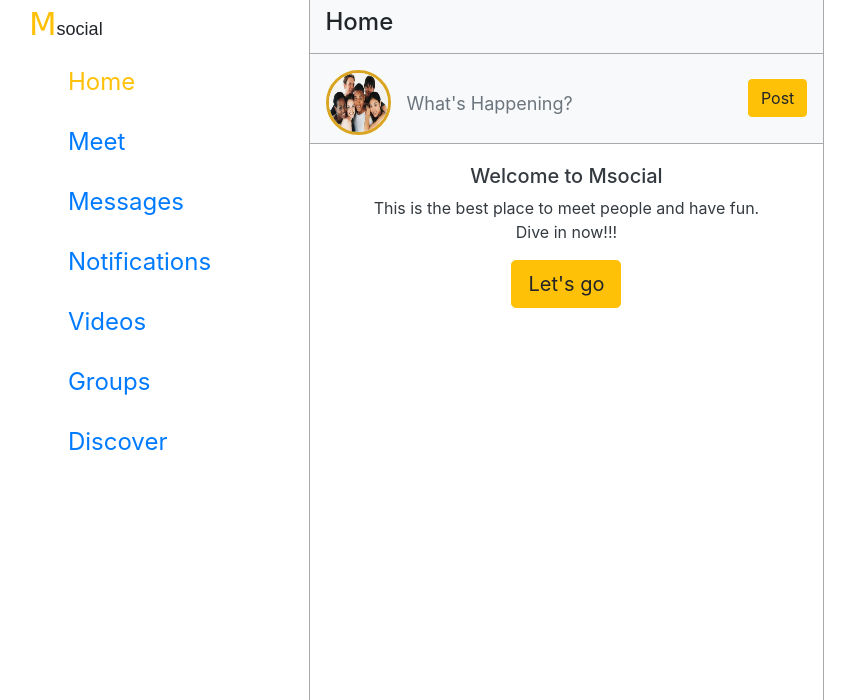
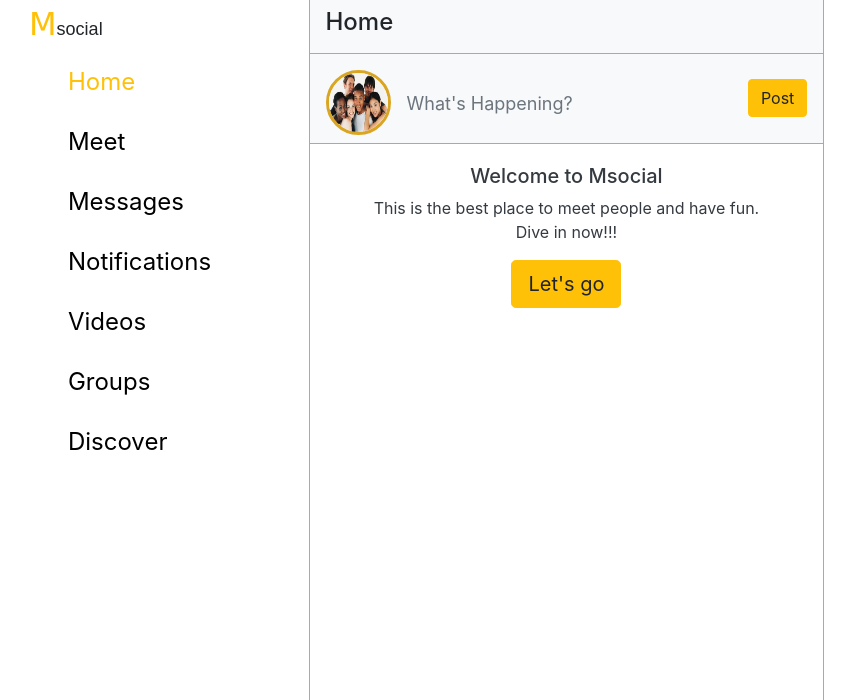
Before and after one commit to Mirtech1/msocial, a CodeIgniter app: page /mirtech/feed in a window 1280 px wide. Shown: the top 700 px of the page, without its empty margins (19-874 px from the left). Run offline with CodeIgniter, Linux system fonts and the light colour scheme; some web fonts are replaced.

Commit message:
Update style.css

```diff
--- a/assets/style.css
+++ b/assets/style.css
@@ -67,7 +67,10 @@ ul{
 .stext{
     font-size: x-large;
 }
-.
-silist:hover{
+.silist:hover{
     text-decoration: none;
+    color: gold;
 }
+.silist{
+    color: black;
+}
```
